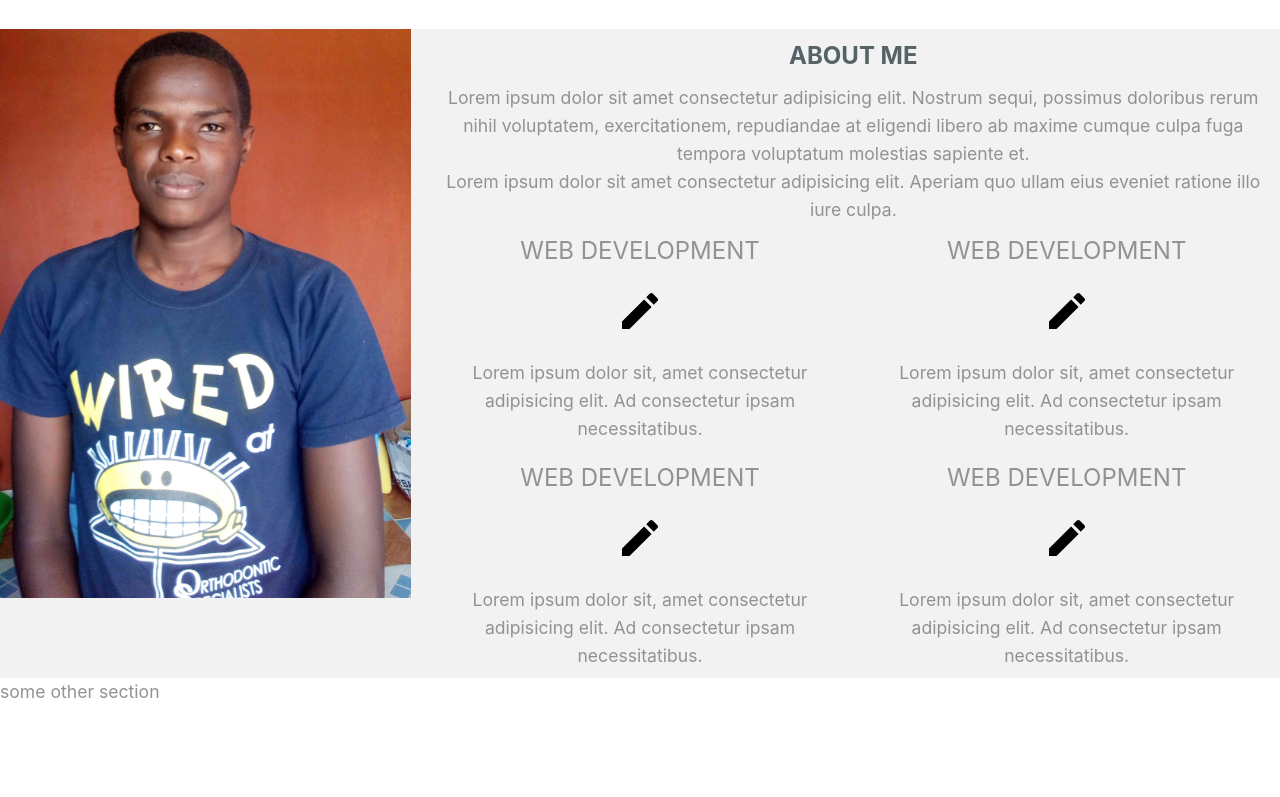
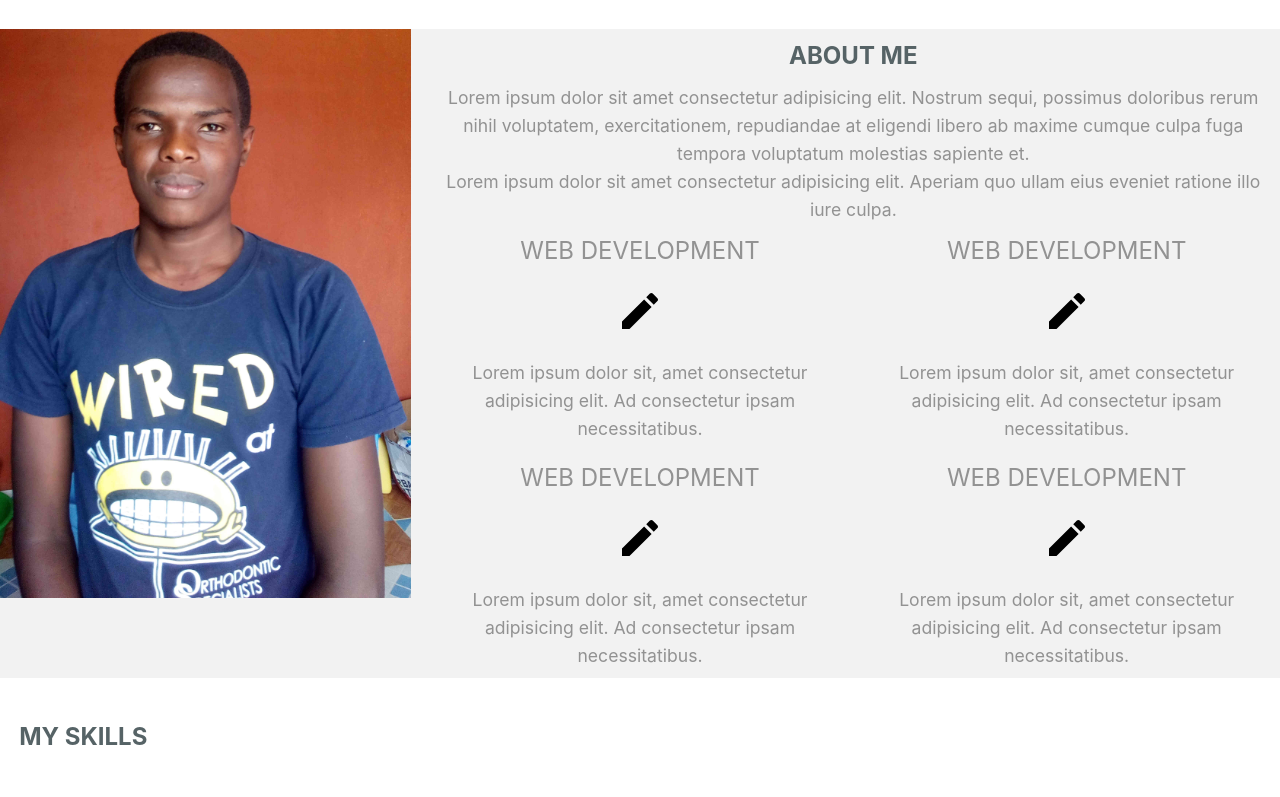
Before and after one commit to nickhq/portfolio, a website: page src/index.html in a window 1280 px wide. Shown: the part 1211-2008 px from the top of the page. Before the commit the page ends 1917 px from the top, so only its background shows below. Drawn offline with Linux system fonts and the light colour scheme; files whose address does not match are found by name.

Commit message:
added skill section.

```diff
--- a/src/index.html
+++ b/src/index.html
@@ -159,7 +159,9 @@
                 </div>
             </div>
         </section>
-        some other section
+        <section id="skills">
+            <h2 class="title">My Skills</h2>
+        </section>
     </main>
     <footer></footer>
 
```
